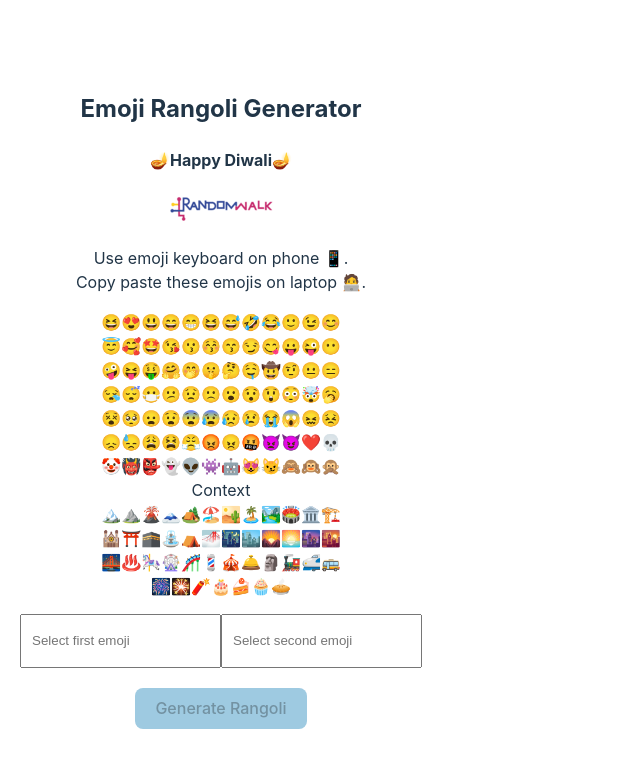
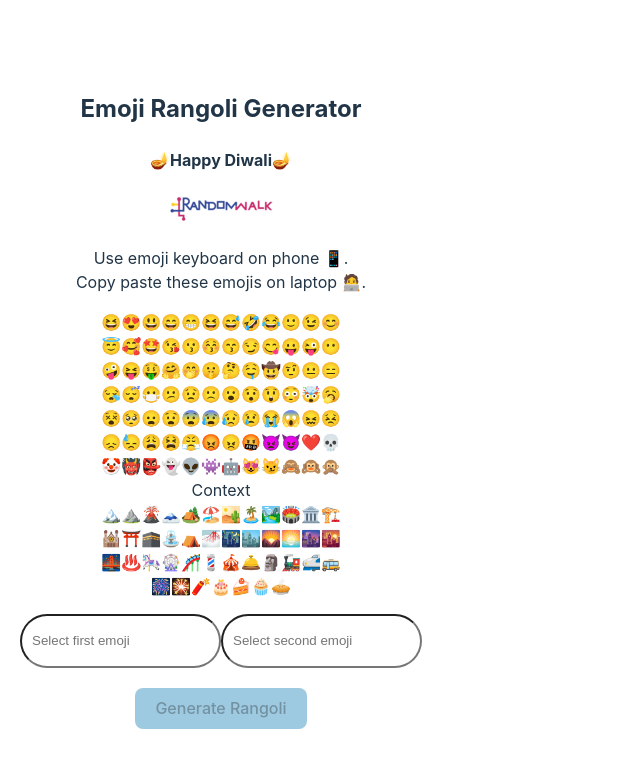
Before and after one commit to aadra/emoji, a React (Vite) app: page / in a window 1280 px wide. Shown: the top 768 px of the page, without its empty margins (0-640 px from the left). Built offline with nearby package versions, Linux system fonts and the light colour scheme.

Commit message:
rounded input

```diff
--- a/src/index.css
+++ b/src/index.css
@@ -34,6 +34,7 @@ input[type="text"] {
   height: 30px;
   padding: 10px; /* Adds extra space inside the input box */
   margin-bottom: 20px;
+  border-radius: 50px;
 }
 
 h1 {
```
